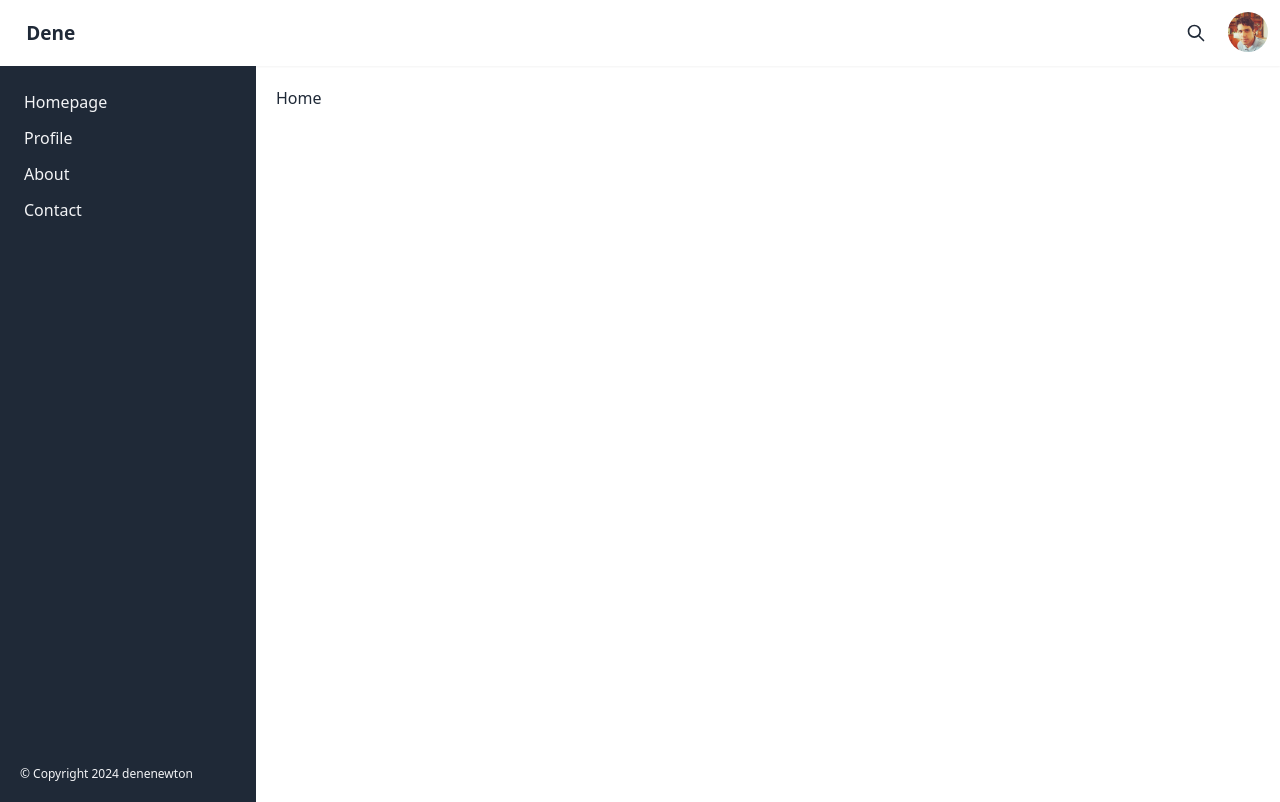
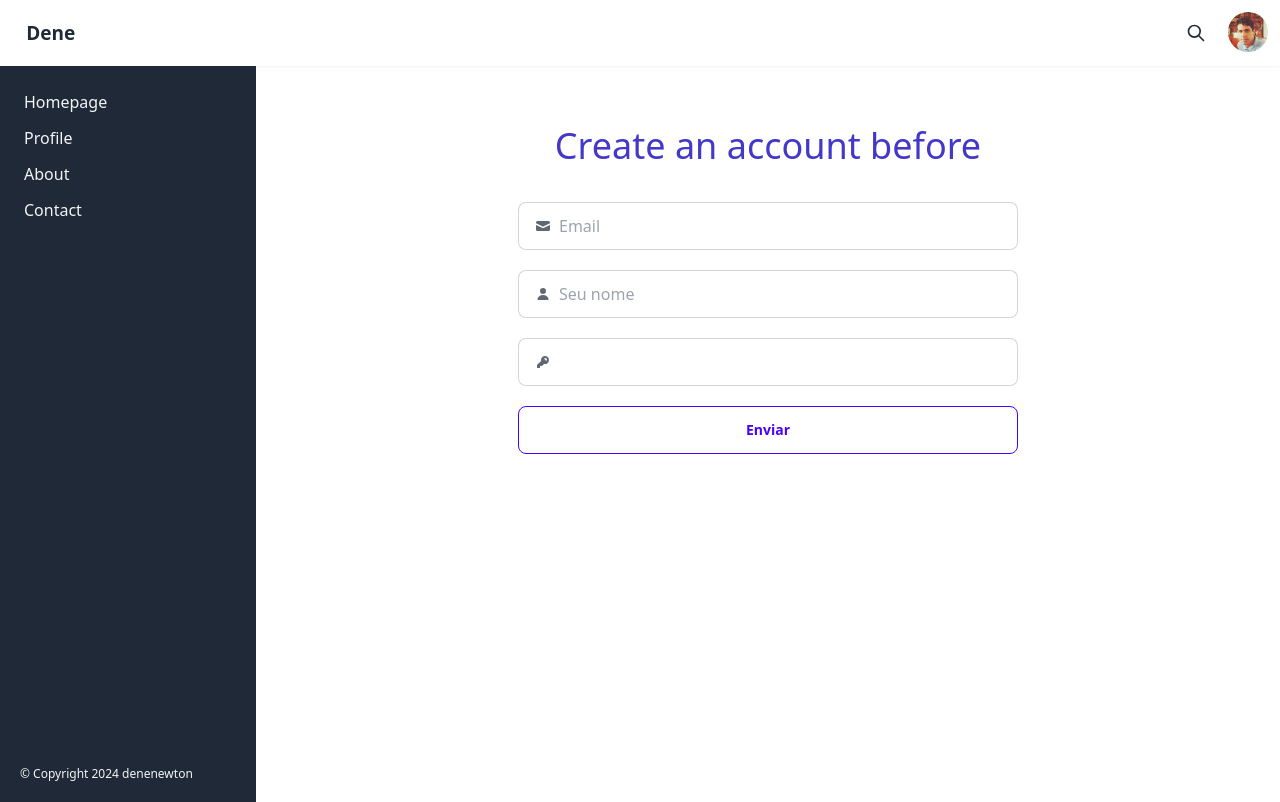
Before and after one commit to denenewton/my-web-app, a React (Vite) app: page / in a window 1280 px wide. Built offline with nearby package versions, Linux system fonts and the light colour scheme.

Commit message:
modified the Layout and add a from to the home page

```diff
--- a/src/Layout.jsx
+++ b/src/Layout.jsx
@@ -9,7 +9,7 @@ const Layout = () => {
     <Header />
     <div className="w-full flex">
       <Aside />
-      <main className="w-full p-5 lg:w-3/4">
+      <main className="w-full p-5 lg:w-4/5">
         <Outlet />
       </main>
     </div>
--- a/src/components/Layout.js
+++ /dev/null
@@ -1,19 +0,0 @@
-import { Outlet } from "react-router-dom";
-import Header from "./Header";
-import Aside from "./Aside";
-
-function Layout() {
-  return (
-    <>
-      <Header />
-      <div className="w-full flex">
-        <Aside />
-        <main className="w-full p-5 lg:w-3/4">
-          <Outlet />
-        </main>
-      </div>
-    </>
-  );
-}
-
-export default Layout;
--- a/src/pages/About.jsx
+++ b/src/pages/About.jsx
@@ -3,7 +3,7 @@ import React from 'react'
 const About = () => {
     return (
         <section className="container flex flex-col items-center mt-4 mx-auto">
-          <div className="card bg-base-100 max-w-[700px] shadow-xl">
+          <div className="card bg-base-100 max-w-[700px] mt-1 shadow-xl">
             <div className="card-body">
               <h1 className="card-title font-medium text-3xl text-center text-indigo-700 mb-4">
                 Sobre este app
--- a/src/pages/Home.jsx
+++ b/src/pages/Home.jsx
@@ -1,9 +1,75 @@
-import React from 'react'
+import React from "react";
 
 const Home = () => {
   return (
-    <div>Home</div>
-  )
-}
+    <section className="w-full">
+      <div className="max-w-[500px] mx-auto">
+        <form
+          action=""
+          className="w-full flex flex-col justify-center space-y-5 mx-auto mt-10"
+          autocomplete="off"
+        >
+          <h1 className=" card-title font-medium  self-center text-4xl  text-indigo-700 mb-4 ">
+            Create an account before
+          </h1>
+          <div>
+            <label className="input input-bordered flex items-center gap-2">
+              <svg
+                xmlns="http://www.w3.org/2000/svg"
+                viewBox="0 0 16 16"
+                fill="currentColor"
+                className="h-4 w-4 opacity-70"
+              >
+                <path d="M2.5 3A1.5 1.5 0 0 0 1 4.5v.793c.026.009.051.02.076.032L7.674 8.51c.206.1.446.1.652 0l6.598-3.185A.755.755 0 0 1 15 5.293V4.5A1.5 1.5 0 0 0 13.5 3h-11Z" />
+                <path d="M15 6.954 8.978 9.86a2.25 2.25 0 0 1-1.956 0L1 6.954V11.5A1.5 1.5 0 0 0 2.5 13h11a1.5 1.5 0 0 0 1.5-1.5V6.954Z" />
+              </svg>
+              <input
+                type="email"
+                name=""
+                className="grow"
+                placeholder="Email"
+                autocomplete="off"
+              />
+            </label>
+          </div>
+          <label className="input input-bordered flex items-center gap-2">
+            <svg
+              xmlns="http://www.w3.org/2000/svg"
+              viewBox="0 0 16 16"
+              fill="currentColor"
+              className="h-4 w-4 opacity-70"
+            >
+              <path d="M8 8a3 3 0 1 0 0-6 3 3 0 0 0 0 6ZM12.735 14c.618 0 1.093-.561.872-1.139a6.002 6.002 0 0 0-11.215 0c-.22.578.254 1.139.872 1.139h9.47Z" />
+            </svg>
+            <input
+              type="text"
+              className="grow"
+              placeholder="Seu nome"
+              autocomplete="off"
+            />
+          </label>
+          <label className="input input-bordered flex items-center gap-2">
+            <svg
+              xmlns="http://www.w3.org/2000/svg"
+              viewBox="0 0 16 16"
+              fill="currentColor"
+              className="h-4 w-4 opacity-70"
+            >
+              <path
+                fillRule="evenodd"
+                d="M14 6a4 4 0 0 1-4.899 3.899l-1.955 1.955a.5.5 0 0 1-.353.146H5v1.5a.5.5 0 0 1-.5.5h-2a.5.5 0 0 1-.5-.5v-2.293a.5.5 0 0 1 .146-.353l3.955-3.955A4 4 0 1 1 14 6Zm-4-2a.75.75 0 0 0 0 1.5.5.5 0 0 1 .5.5.75.75 0 0 0 1.5 0 2 2 0 0 0-2-2Z"
+                clipRule="evenodd"
+              />
+            </svg>
+            <input type="password" className="grow" autocomplete="off" />
+          </label>
+          <button type="button" className="btn btn-outline btn-primary">
+            Enviar
+          </button>
+        </form>
+      </div>
+    </section>
+  );
+};
 
-export default Home
+export default Home;
```
